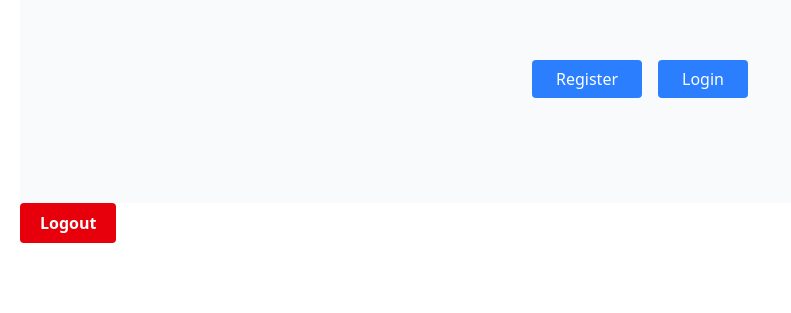
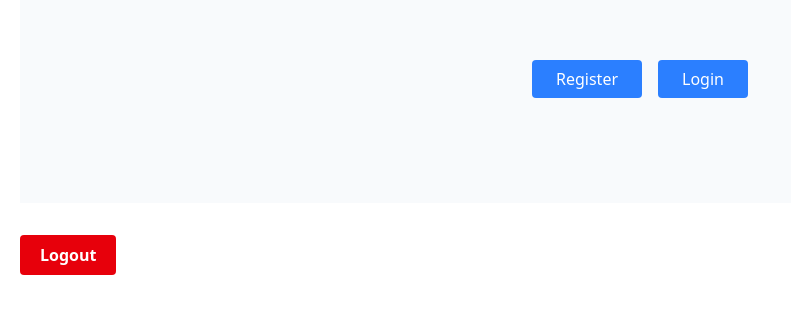
Before and after one commit to rajks18/FirebaseTesting, a React (Vite) app: page / in a window 1280 px wide. Shown: the part 129-442 px from the top of the page, without its empty margins (0-791 px from the left). Built offline with nearby package versions, Linux system fonts and the light colour scheme.

Commit message:
Update Logout.jsx

```diff
--- a/src/components/Logout.jsx
+++ b/src/components/Logout.jsx
@@ -18,7 +18,7 @@ const Logout = () => {
   };
 
   return (
-    <div>
+    <div className="my-8">
       <button onClick={handleLogout} className="px-5 py-2 bg-red-600 text-white font-semibold rounded">Logout</button>
     </div>
   );
```
